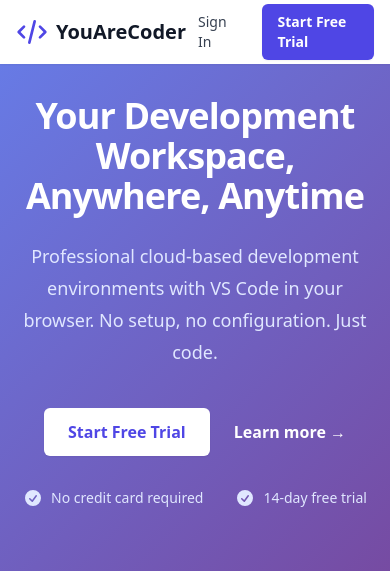
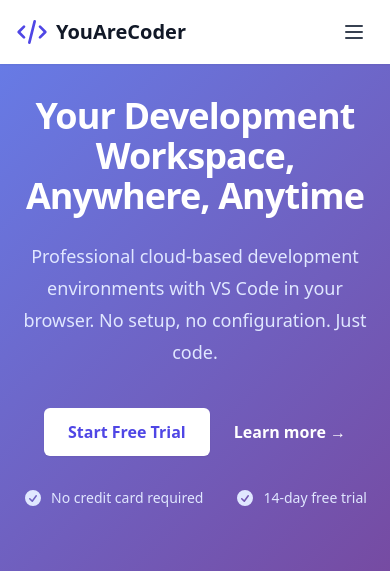
Before and after one commit to mstfkrdnz/youarecoder, a Flask app: page / in a window 390 px wide. Shown: the top 571 px of the page. Run offline with Flask 3, Linux system fonts and the light colour scheme; some libraries are stand-ins or nearby versions.

Commit message:
feat: Add responsive mobile navigation menu
✅ Mobile Navigation Implementation
- Added hamburger menu icon (navicon) for mobile devices
- Desktop navigation remains unchanged (md:hidden/md:flex)
- Smooth toggle animation between hamburger and close icons

🎨 Features
- Hamburger icon (☰) for menu access
- Close icon (✕) when menu is open
- Click outside to close functionality
- Auto-close on window resize to desktop size
- Professional Tailwind CSS styling

📱 Responsive Behavior
- Mobile (<768px): Hamburger menu button visible
- Desktop (≥768px): Traditional horizontal menu visible
- Menu items: Sign In + Start Free Trial buttons

🔧 Technical Details
- Pure JavaScript (no dependencies)
- Event delegation for click outside
- Window resize listener for responsive behavior
- Accessible (focus states, sr-only labels)

🌐 Production: https://youarecoder.com ✅
Mobile navigation fully functional

```diff
--- a/app/templates/landing.html
+++ b/app/templates/landing.html
@@ -39,11 +39,40 @@
                     </svg>
                     <span class="ml-2 text-xl font-bold text-gray-900">YouAreCoder</span>
                 </div>
-                <div class="flex items-center space-x-4">
+
+                <!-- Desktop Navigation -->
+                <div class="hidden md:flex items-center space-x-4">
                     <a href="{{ url_for('auth.login') }}" class="text-gray-700 hover:text-indigo-600 px-3 py-2 text-sm font-medium">
                         Sign In
                     </a>
                     <a href="{{ url_for('auth.register') }}" class="rounded-md bg-indigo-600 px-4 py-2 text-sm font-semibold text-white shadow-sm hover:bg-indigo-500">
+                        Start Free Trial
+                    </a>
+                </div>
+
+                <!-- Mobile Menu Button -->
+                <div class="md:hidden">
+                    <button type="button" id="mobile-menu-button" class="inline-flex items-center justify-center rounded-md p-2 text-gray-700 hover:bg-gray-100 hover:text-indigo-600 focus:outline-none focus:ring-2 focus:ring-inset focus:ring-indigo-500">
+                        <span class="sr-only">Open main menu</span>
+                        <!-- Hamburger Icon -->
+                        <svg class="h-6 w-6" id="menu-icon" fill="none" viewBox="0 0 24 24" stroke="currentColor">
+                            <path stroke-linecap="round" stroke-linejoin="round" stroke-width="2" d="M4 6h16M4 12h16M4 18h16" />
+                        </svg>
+                        <!-- Close Icon (hidden by default) -->
+                        <svg class="h-6 w-6 hidden" id="close-icon" fill="none" viewBox="0 0 24 24" stroke="currentColor">
+                            <path stroke-linecap="round" stroke-linejoin="round" stroke-width="2" d="M6 18L18 6M6 6l12 12" />
+                        </svg>
+                    </button>
+                </div>
+            </div>
+
+            <!-- Mobile Menu -->
+            <div class="md:hidden hidden" id="mobile-menu">
+                <div class="space-y-1 px-2 pb-3 pt-2">
+                    <a href="{{ url_for('auth.login') }}" class="block rounded-md px-3 py-2 text-base font-medium text-gray-700 hover:bg-gray-100 hover:text-indigo-600">
+                        Sign In
+                    </a>
+                    <a href="{{ url_for('auth.register') }}" class="block rounded-md px-3 py-2 text-base font-medium text-white bg-indigo-600 hover:bg-indigo-500">
                         Start Free Trial
                     </a>
                 </div>
@@ -382,5 +411,42 @@
             </div>
         </div>
     </footer>
+
+    <!-- Mobile Menu Toggle Script -->
+    <script>
+        const mobileMenuButton = document.getElementById('mobile-menu-button');
+        const mobileMenu = document.getElementById('mobile-menu');
+        const menuIcon = document.getElementById('menu-icon');
+        const closeIcon = document.getElementById('close-icon');
+
+        mobileMenuButton.addEventListener('click', function() {
+            // Toggle menu visibility
+            mobileMenu.classList.toggle('hidden');
+
+            // Toggle icons
+            menuIcon.classList.toggle('hidden');
+            closeIcon.classList.toggle('hidden');
+        });
+
+        // Close mobile menu when clicking outside
+        document.addEventListener('click', function(event) {
+            const isClickInside = mobileMenuButton.contains(event.target) || mobileMenu.contains(event.target);
+
+            if (!isClickInside && !mobileMenu.classList.contains('hidden')) {
+                mobileMenu.classList.add('hidden');
+                menuIcon.classList.remove('hidden');
+                closeIcon.classList.add('hidden');
+            }
+        });
+
+        // Close mobile menu when window is resized to desktop size
+        window.addEventListener('resize', function() {
+            if (window.innerWidth >= 768 && !mobileMenu.classList.contains('hidden')) {
+                mobileMenu.classList.add('hidden');
+                menuIcon.classList.remove('hidden');
+                closeIcon.classList.add('hidden');
+            }
+        });
+    </script>
 </body>
 </html>
```
